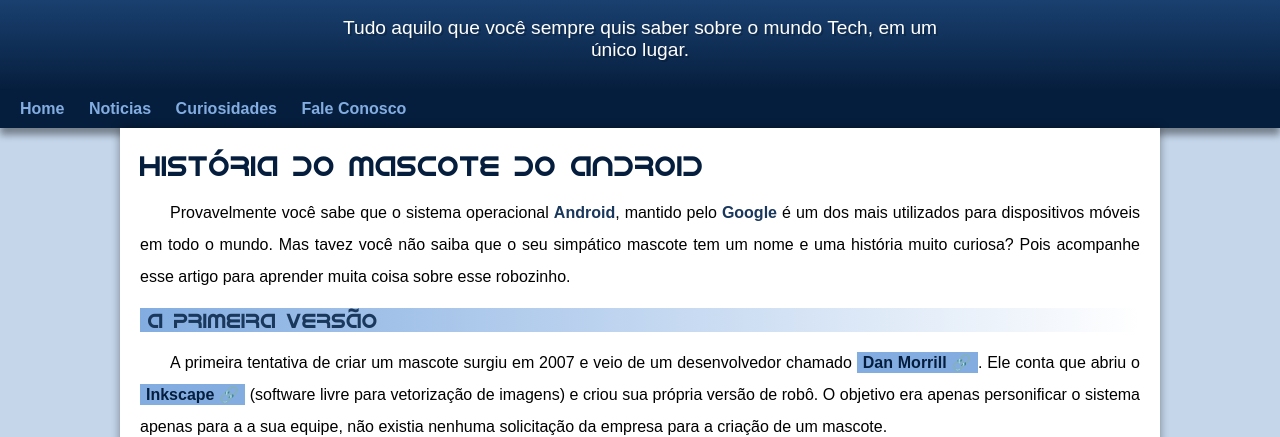
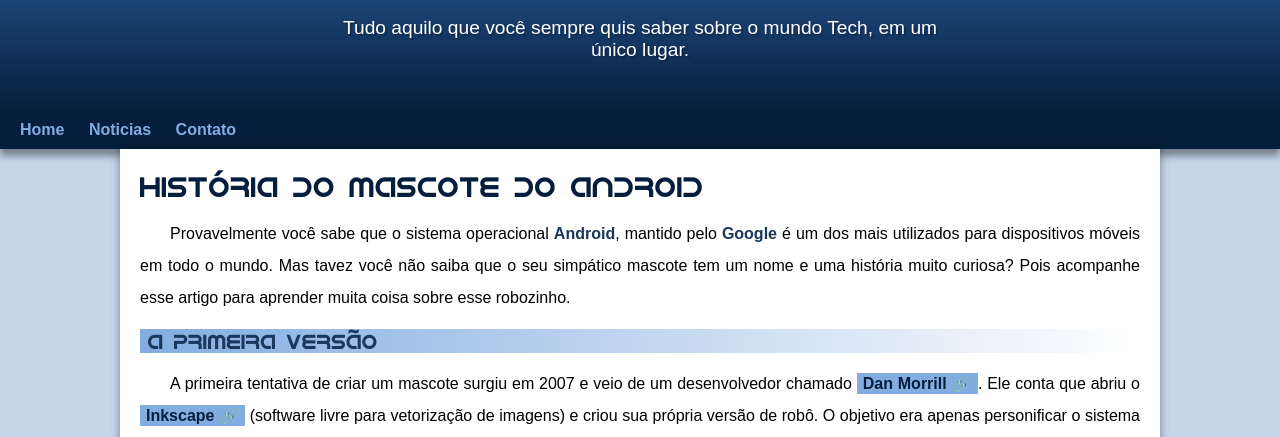
Before and after one commit to MychaelWolter/projeto-android, a plain HTML site: page index.html in a window 1280 px wide. Shown: the part 100-537 px from the top of the page. Drawn offline with Linux system fonts and the light colour scheme.

Commit message:
problema de padding corrigido

```diff
--- a/index.html
+++ b/index.html
@@ -16,8 +16,7 @@
     <nav>
         <a href="#" target="_self" rel="next">Home</a>
         <a href="#" target="_self" rel="next">Noticias</a>
-        <a href="#" target="_self" rel="next">Curiosidades</a>
-        <a href="#" target="_self" rel="next">Fale Conosco</a>
+        <a href="#" target="_self" rel="next">Contato</a>
     </nav>
 
     <main>
--- a/style/style.css
+++ b/style/style.css
@@ -59,7 +59,7 @@ header > p {
     padding-right: 10px;
     padding-left: 10px;
     margin: auto;
-    margin-bottom: 30px;
+    padding-bottom: 50px;
     text-shadow: 2px 2px 0px rgba(0, 0, 0, 0.2);
 }
 
```
